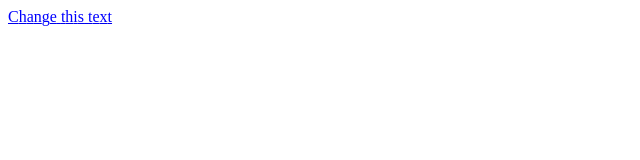
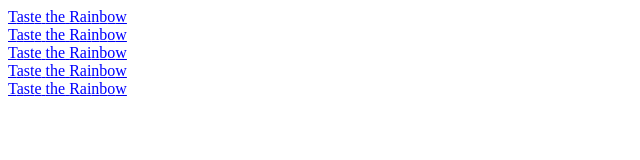
Before and after one commit to nicktchernikov/rainbow-link-effect, a plain HTML site: page index.html in a window 1280 px wide. Shown: the whole page, without its empty margins (0-640 px from the left). Drawn offline with nearby package versions, Linux system fonts and the light colour scheme.

Commit message:
renamed etc

```diff
--- a/rainbow-effect.html
+++ b/index.html
@@ -97,4 +97,8 @@
 		</script>
 </head>
 
-<a href="#"> Change this text </a>
+<a href="#"> Taste the Rainbow </a>
+<a href="#"> Taste the Rainbow </a>
+<a href="#"> Taste the Rainbow </a>
+<a href="#"> Taste the Rainbow </a>
+<a href="#"> Taste the Rainbow </a>
```
